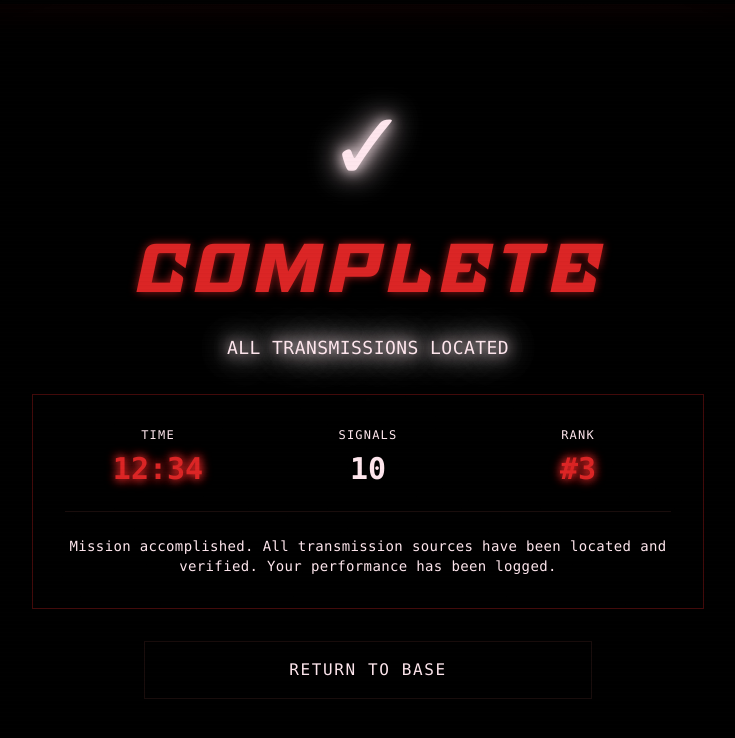
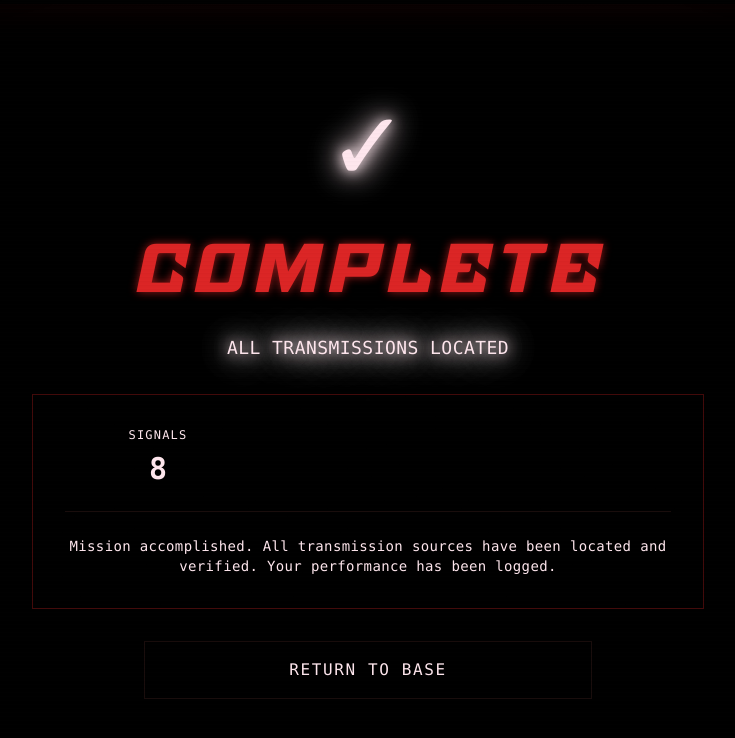
Before and after one commit to niranjan-official/treasure-hunt, a Next.js app: page /completion in a window 1280 px wide. Shown: the top 738 px of the page, without its empty margins (272-1007 px from the left). Built offline with nearby package versions, Linux system fonts and the light colour scheme.

Commit message:
st update

```diff
--- a/app/completion/page.jsx
+++ b/app/completion/page.jsx
@@ -8,7 +8,7 @@ import { SignalScanner } from "@/components/signal-scanner"
 export default function Completion() {
   const [stats] = useState({
     time: "12:34",
-    signals: 10,
+    signals: 8,
     rank: 3,
   })
 
@@ -35,25 +35,9 @@ export default function Completion() {
             <div className="grid grid-cols-3 gap-4 sm:gap-6">
               <div className="space-y-2">
                 <div className="text-[10px] sm:text-xs font-mono text-muted-foreground tracking-widest uppercase">
-                  Time
-                </div>
-                <div className="text-2xl sm:text-3xl font-bold font-mono text-[#dc2626] text-glow-subtle">
-                  {stats.time}
-                </div>
-              </div>
-              <div className="space-y-2">
-                <div className="text-[10px] sm:text-xs font-mono text-muted-foreground tracking-widest uppercase">
                   Signals
                 </div>
                 <div className="text-2xl sm:text-3xl font-bold font-mono text-foreground">{stats.signals}</div>
-              </div>
-              <div className="space-y-2">
-                <div className="text-[10px] sm:text-xs font-mono text-muted-foreground tracking-widest uppercase">
-                  Rank
-                </div>
-                <div className="text-2xl sm:text-3xl font-bold font-mono text-[#dc2626] text-glow-subtle">
-                  #{stats.rank}
-                </div>
               </div>
             </div>
 
--- a/app/functions.js
+++ b/app/functions.js
@@ -20,7 +20,7 @@ const shuffle = (inputString) => {
     [array[i], array[j]] = [array[j], array[i]];
   }
   // make the last path fixed
-  return array.join("") + "d";
+  return array.join("") + "h";
 };
 // To fetch hint from firebase based on pathway
 const handleData = async (email) => {
@@ -29,7 +29,7 @@ const handleData = async (email) => {
   const newPath = userData.path;
 
   // If user completed the game, then goto completion page and obtain completion time
-  if (userData[newPath[3]] === true) {
+  if (userData[newPath[7]] === true) {
     try {
       const washingtonRef = doc(db, "users", email);
       const endTime = new Date().getTime();
@@ -52,7 +52,7 @@ const handleData = async (email) => {
     }
   }
   // To find the current pathway level and the particular hint
-  for (let i = 0; i < 4; i++) {
+  for (let i = 0; i < 8; i++) {
     let c = newPath[i];
     if (userData[c] === false) {
       const hint = await getData("hint", c);
@@ -88,7 +88,7 @@ const handleQuestion = async (User) => {
 const handleQuestionSubmit = async (User) => {
   const userData = await getData("users", User.email);
   const newPath = userData.path;
-  for (let i = 0; i < 4; i++) {
+  for (let i = 0; i < 8; i++) {
     let c = newPath[i];
     if (userData[c] === false) {
       try {
--- a/app/instruction/page.jsx
+++ b/app/instruction/page.jsx
@@ -36,7 +36,7 @@ const Instruction = () => {
 
   const handleStart = async () => {
     setButtonLoad(true);
-    const path = shuffle("abc");
+    const path = shuffle("abcdefg");
     const array = path.split("");
     const washingtonRef = doc(db, "users", User.email);
     try {
```
